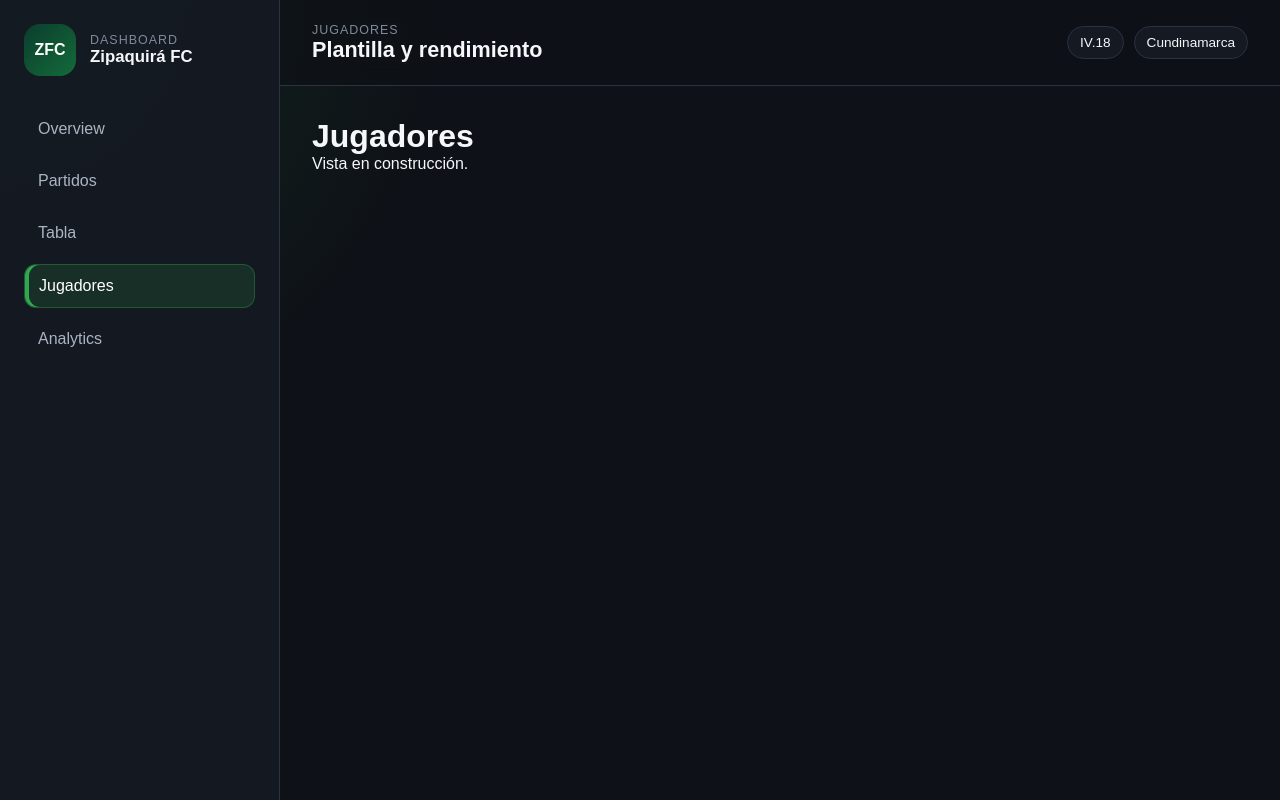
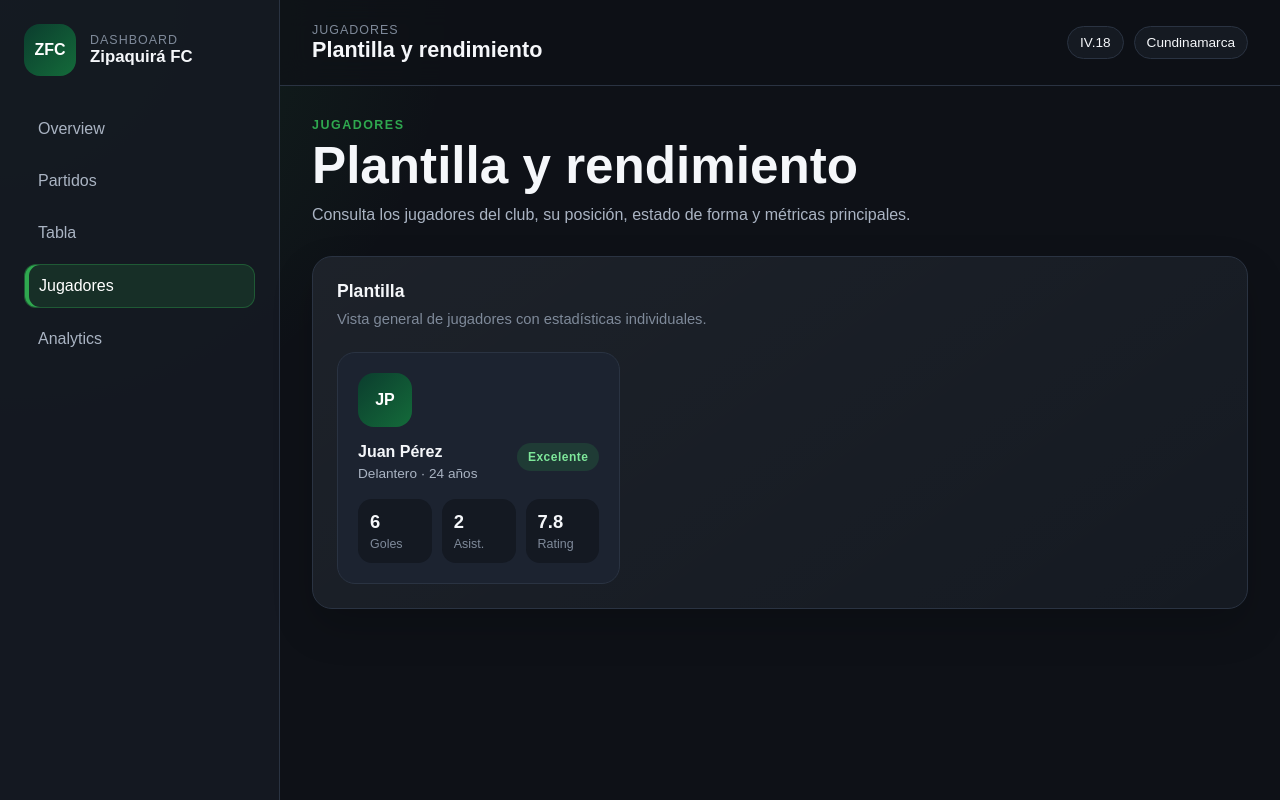
Before and after one commit to ea0627/zipaquira-fc-analytics, a Next.js app: page /jugadores in a window 1280 px wide. Built offline with nearby package versions, Linux system fonts and the light colour scheme.

Commit message:
Parte III.5: integrar vista de jugadores

```diff
--- a/src/app/globals.css
+++ b/src/app/globals.css
@@ -737,3 +737,80 @@ select {
     #1c2330;
   box-shadow: inset 4px 0 0 #2fa84f;
 }
+
+.players-grid {
+  display: grid;
+  grid-template-columns: repeat(3, minmax(0, 1fr));
+  gap: 18px;
+}
+
+.player-card {
+  padding: 20px;
+  border: 1px solid #2a3342;
+  border-radius: 18px;
+  background: #1c2330;
+}
+
+.player-card__avatar {
+  width: 54px;
+  height: 54px;
+  display: grid;
+  place-items: center;
+  margin-bottom: 16px;
+  border-radius: 16px;
+  background: linear-gradient(135deg, #0b3d2e, #146b3a);
+  color: #ffffff;
+  font-weight: 900;
+}
+
+.player-card__header {
+  display: flex;
+  justify-content: space-between;
+  gap: 12px;
+  align-items: flex-start;
+  margin-bottom: 18px;
+}
+
+.player-card__header h3 {
+  color: #f5f7fa;
+  font-size: 1rem;
+}
+
+.player-card__header p {
+  margin-top: 5px;
+  color: #aab4c3;
+  font-size: 0.85rem;
+}
+
+.player-card__stats {
+  display: grid;
+  grid-template-columns: repeat(3, 1fr);
+  gap: 10px;
+}
+
+.player-card__stats span {
+  padding: 12px;
+  border-radius: 14px;
+  background: rgba(14, 17, 23, 0.55);
+  color: #7f8a9a;
+  font-size: 0.78rem;
+}
+
+.player-card__stats strong {
+  display: block;
+  margin-bottom: 4px;
+  color: #f5f7fa;
+  font-size: 1.15rem;
+}
+
+@media (max-width: 1100px) {
+  .players-grid {
+    grid-template-columns: repeat(2, minmax(0, 1fr));
+  }
+}
+
+@media (max-width: 640px) {
+  .players-grid {
+    grid-template-columns: 1fr;
+  }
+}
--- a/src/app/jugadores/page.js
+++ b/src/app/jugadores/page.js
@@ -1,8 +1,22 @@
+import PageHeader from "@/components/ui/PageHeader";
+import SectionCard from "@/components/ui/SectionCard";
+import PlayersGrid from "@/components/players/PlayersGrid";
+
 export default function JugadoresPage() {
   return (
-    <main>
-      <h1>Jugadores</h1>
-      <p>Vista en construcción.</p>
-    </main>
+    <>
+      <PageHeader
+        eyebrow="Jugadores"
+        title="Plantilla y rendimiento"
+        description="Consulta los jugadores del club, su posición, estado de forma y métricas principales."
+      />
+
+      <SectionCard
+        title="Plantilla"
+        description="Vista general de jugadores con estadísticas individuales."
+      >
+        <PlayersGrid />
+      </SectionCard>
+    </>
   );
 }
--- /dev/null
+++ b/src/components/players/PlayersGrid.js
@@ -0,0 +1,51 @@
+import Badge from "@/components/ui/Badge";
+import players from "@/data/players";
+
+const getFormTone = (form) => {
+  if (form === "Excelente") return "success";
+  if (form === "Buena") return "info";
+  if (form === "Normal") return "neutral";
+  return "warning";
+};
+
+export default function PlayersGrid() {
+  return (
+    <div className="players-grid">
+      {players.map((player) => (
+        <article key={player.id} className="player-card">
+          <div className="player-card__avatar">
+            {player.name
+              .split(" ")
+              .map((word) => word[0])
+              .join("")
+              .slice(0, 2)}
+          </div>
+
+          <div className="player-card__header">
+            <div>
+              <h3>{player.name}</h3>
+              <p>{player.position} · {player.age} años</p>
+            </div>
+
+            <Badge tone={getFormTone(player.form)}>{player.form}</Badge>
+          </div>
+
+          <div className="player-card__stats">
+            <span>
+              <strong>{player.goals}</strong>
+              Goles
+            </span>
+            <span>
+              <strong>{player.assists}</strong>
+              Asist.
+            </span>
+            <span>
+              <strong>{player.rating}</strong>
+              Rating
+            </span>
+          </div>
+        </article>
+      ))}
+    </div>
+  );
+}
--- a/src/data/players.js
+++ b/src/data/players.js
@@ -0,0 +1,14 @@
+const players = [
+  {
+    id: 1,
+    name: "Juan Pérez",
+    position: "Delantero",
+    age: 24,
+    form: "Excelente",
+    goals: 6,
+    assists: 2,
+    rating: 7.8,
+  },
+];
+
+export default players;
```
Also changed, not shown: 1 other file (tests, documents, lock files or other folders).
